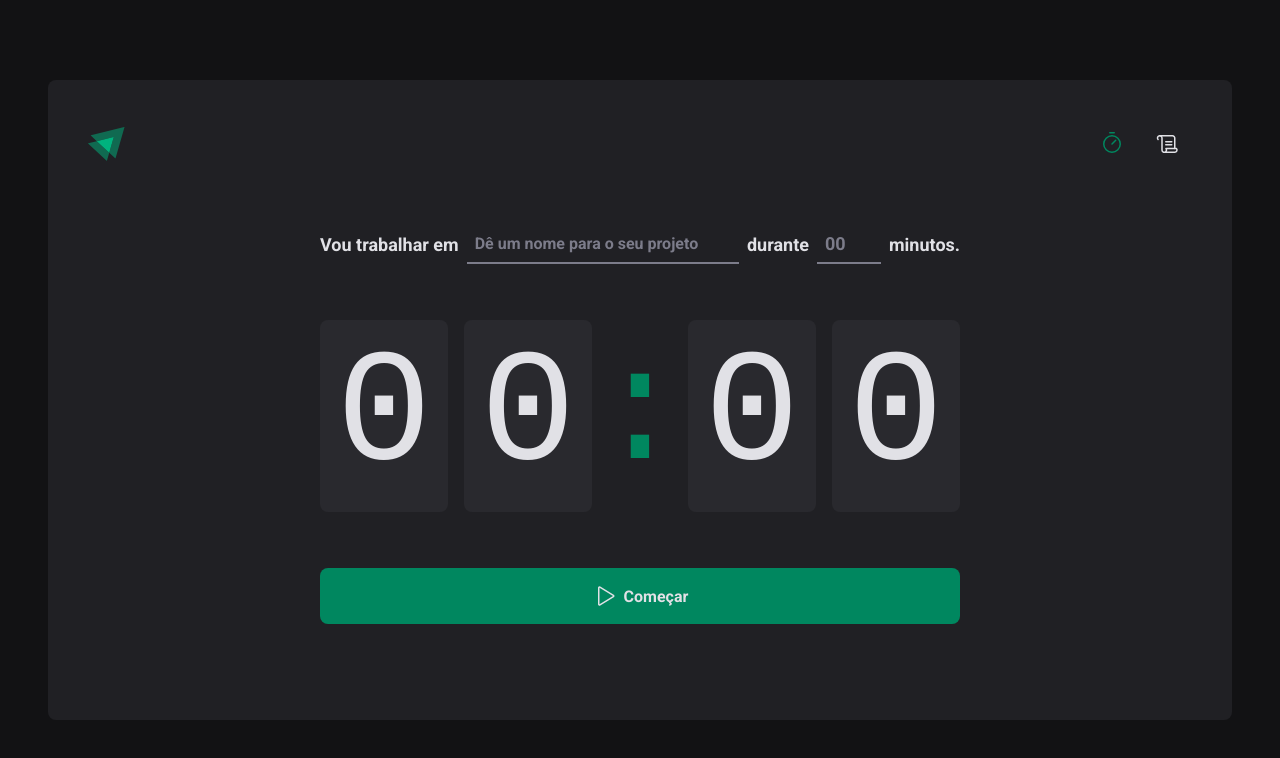
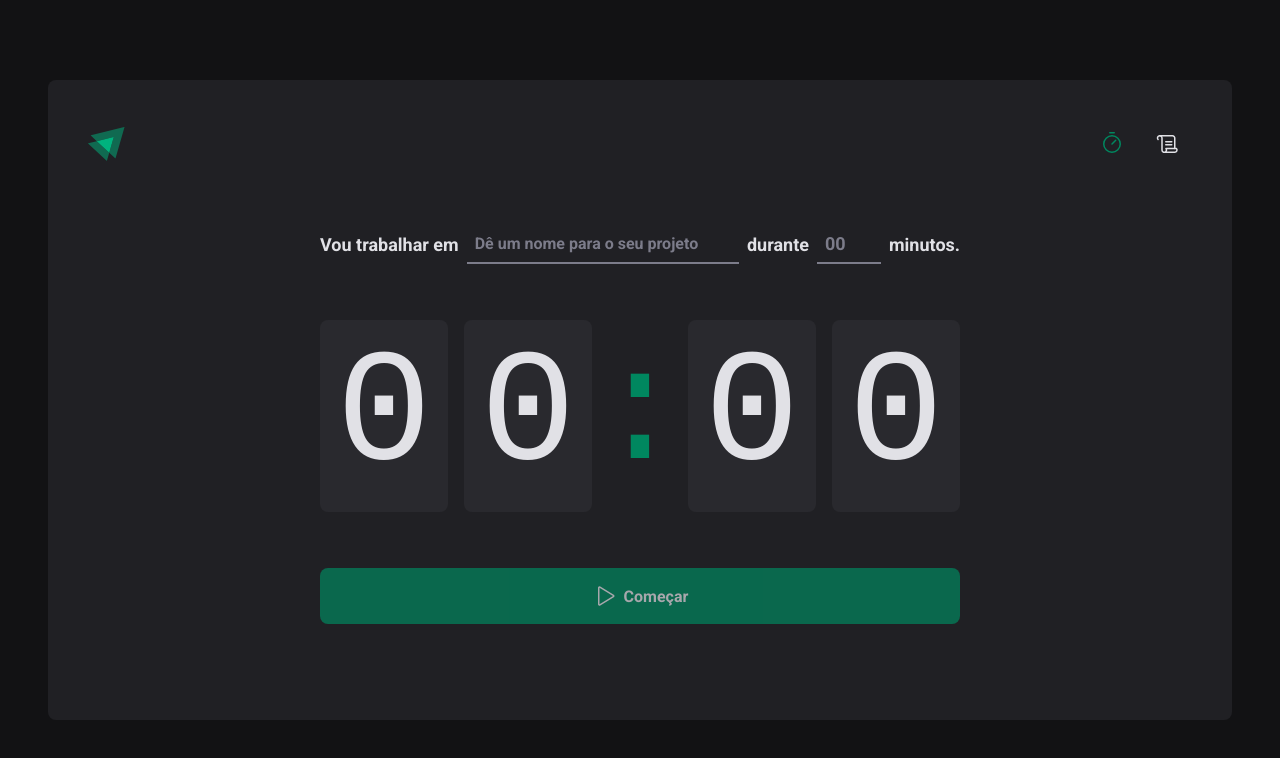
Before and after one commit to demohenry/Ignite-Timer, a React (Vite) app: page / in a window 1280 px wide. Shown: the top 758 px of the page. Built offline with nearby package versions, Linux system fonts and the light colour scheme.

Commit message:
Elaborando validações através da biblioteca zod

```diff
--- a/src/pages/Home/index.tsx
+++ b/src/pages/Home/index.tsx
@@ -1,17 +1,52 @@
+import { FormEvent, useState } from "react";
+import { useForm } from 'react-hook-form'
 import { Play } from "phosphor-react";
-import { HomeContainer, FormContainer, CountdownContainer, Separator, StartCountdownButton, MinutesAmountInput, TaskInput } from "./styles";
+import { zodResolver } from '@hookform/resolvers/zod'
+import * as zod from 'zod'
+
+import {
+  HomeContainer,
+  FormContainer,
+  CountdownContainer,
+  Separator,
+  StartCountdownButton,
+  MinutesAmountInput,
+  TaskInput
+} from "./styles";
+
+const newCycleFormValidationSchema = zod.object({
+  task: zod.string().min(1, 'Informe a tarefa'),
+  minutesAmount: zod.number()
+  .min(5, 'O Ciclo deve ser no mínimo 5 minutos')
+  .max(60, 'O Ciclo deve ser de no máximo 60 minutos')
+})
 
 
 export function Home() {
+  const { register, handleSubmit, watch, formState } = useForm({
+    resolver: zodResolver(newCycleFormValidationSchema)
+  })
+
+  const task = watch('task')
+
+  function handleCreateNewCycle(data: any){
+    console.log(data)
+  }
+
+  console.log(formState.errors)
+
+  const isSubmitDisabled = !task
+
   return (
     <HomeContainer>
-        <form>
+        <form onSubmit={handleSubmit(handleCreateNewCycle)}>
           <FormContainer>
               <label htmlFor="task">Vou trabalhar em</label>
               <TaskInput
                 id="task"
+                list="task-suggestions"
                 placeholder="Dê um nome para o seu projeto"
-                list="task-suggestions"
+                {...register('task')}
                 />
 
                 <datalist id="task-suggestions">
@@ -25,11 +60,11 @@
                 <MinutesAmountInput
                   type="number"
                   id="minutesAmount"
+                  step={5}
                   min={5}
                   max={60}
-                  step={5}
                   placeholder="00"
-                  readOnly
+                  {...register('minutesAmount', { valueAsNumber: true })}
                 />
 
               <span>minutos.</span>
@@ -43,7 +78,7 @@
             <span>0</span>
           </CountdownContainer>
 
-            <StartCountdownButton type="submit">
+            <StartCountdownButton type="submit" disabled={isSubmitDisabled}>
               <Play size={24}/>
               Começar
             </StartCountdownButton>
```
